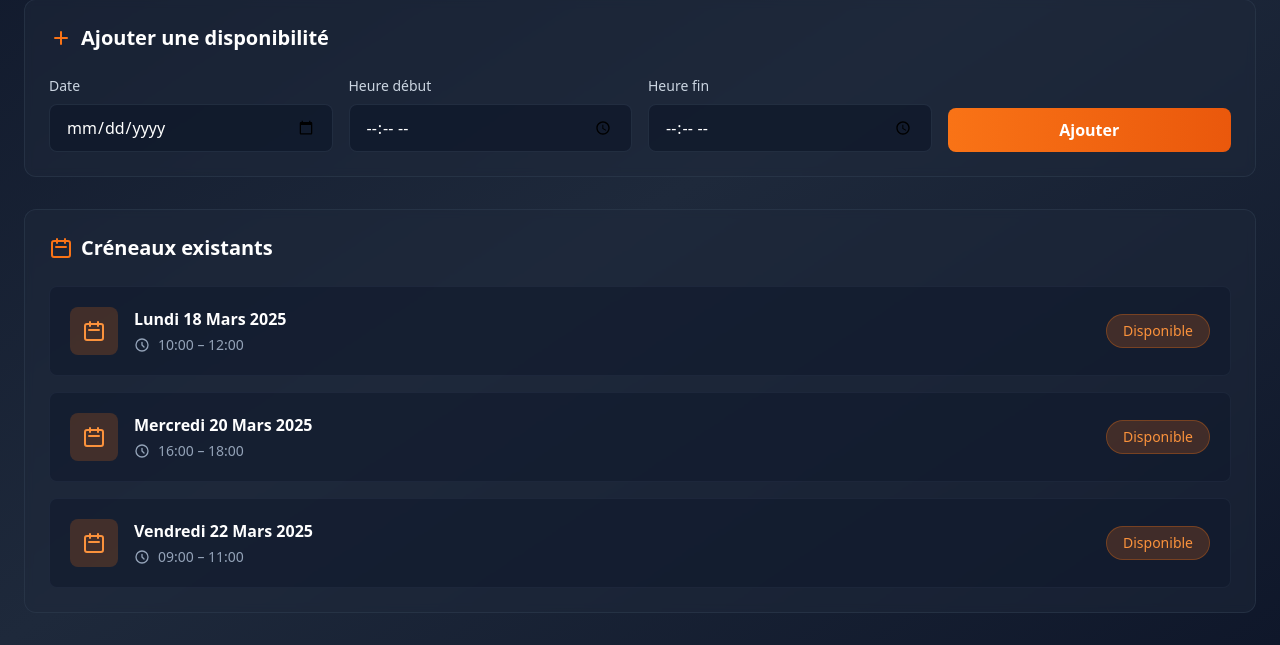
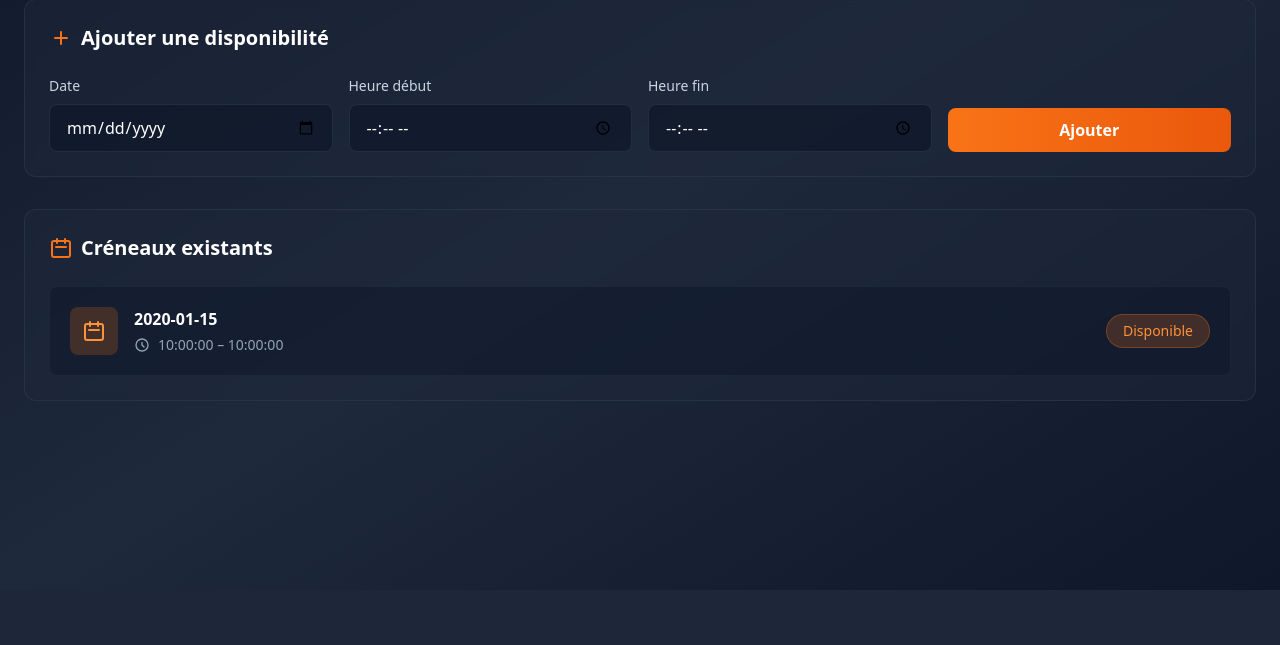
Before and after one commit to YounessAitJamaa/CoachPro, a PHP site: page /coach/disponibilites.php in a window 1280 px wide. Shown: the part 210-855 px from the top of the page. After the commit the page ends 800 px from the top, so only its background shows below. Run offline with PHP 8.4, Linux system fonts and the light colour scheme; the visitor is signed in with stand-in values (Sample User, id 1); tables that the repository leaves empty hold one stand-in row (values such as "Sample post"); some libraries are stand-ins or nearby versions.

Commit message:
Add the logic for disponibilites page in coach side

```diff
--- a/coach/disponibilites.php
+++ b/coach/disponibilites.php
@@ -1,3 +1,49 @@
+<?php
+
+    require_once '../config/conn.php';
+
+    session_start();
+
+    $user_id = $_SESSION['user_id'];
+
+    $stmt = mysqli_prepare($conn, 'SELECT * FROM coach WHERE id_user= ?');
+    mysqli_stmt_bind_param($stmt, 'i', $user_id);
+    mysqli_stmt_execute($stmt);
+    $coach_res = mysqli_stmt_get_result($stmt);
+
+    if($row = mysqli_fetch_assoc($coach_res)) {
+        $id_coach = $row['id_coach'];
+    }
+    mysqli_stmt_close($stmt);
+
+
+    if(isset($_POST['submit'])) {
+
+        $date = $_POST['date'];
+        $heure_debut = $_POST['heure_debut'];
+        $heure_fin = $_POST['heure_fin'];
+
+        $in_stmt = mysqli_prepare($conn, 'INSERT INTO disponibilite (date_disponibilite, heure_debut, heure_fin, id_coach) VALUES (?, ?, ?, ?)');
+        mysqli_stmt_bind_param($in_stmt, 'sssi', $date, $heure_debut, $heure_fin, $id_coach);
+
+        if(mysqli_stmt_execute($in_stmt)) {
+            header('Location: ' . $_SERVER['PHP_SELF'] . '?success=1');
+            exit();
+        }
+
+        mysqli_stmt_close($in_stmt);
+
+    }
+
+    $dis_stmt = mysqli_prepare($conn, 'SELECT * FROM disponibilite WHERE id_coach = ?');
+    mysqli_stmt_bind_param($dis_stmt, 'i', $id_coach);
+    mysqli_stmt_execute($dis_stmt);
+    $res_dis = mysqli_stmt_get_result($dis_stmt);
+
+?>
+
+
+
 <!DOCTYPE html>
 <html lang="fr">
 <head>
@@ -27,6 +73,15 @@
             </p>
         </div>
 
+        <?php if(isset($_GET['success'])): ?>
+            <div class="mb-6 p-4 bg-green-500/20 border border-green-500/50 text-green-400 rounded-lg flex items-center gap-3">
+                <svg class="w-5 h-5" fill="none" stroke="currentColor" viewBox="0 0 24 24">
+                    <path stroke-linecap="round" stroke-linejoin="round" stroke-width="2" d="M5 13l4 4L19 7"/>
+                </svg>
+                Profil mis à jour avec succès !
+            </div>
+        <?php endif; ?>
+
         <!-- Updated add availability card with glassmorphism effects -->
         <div class="bg-slate-800/50 backdrop-blur-sm border border-slate-700/50 rounded-xl p-6 mb-8">
             <h2 class="text-xl font-semibold mb-6 flex items-center gap-2 text-white">
@@ -36,12 +91,13 @@
                 Ajouter une disponibilité
             </h2>
 
-            <form class="grid grid-cols-1 md:grid-cols-4 gap-4">
+            <form method="POST" action="" class="grid grid-cols-1 md:grid-cols-4 gap-4">
                 <!-- Date -->
                 <div>
                     <label class="block text-sm text-slate-300 mb-2 font-medium">Date</label>
                     <input
                         type="date"
+                        name="date"
                         class="w-full px-4 py-2.5 rounded-lg bg-slate-900/70 border border-slate-700/50 focus:ring-2 focus:ring-orange-500 focus:border-transparent outline-none text-white transition-all"
                     >
                 </div>
@@ -51,6 +107,7 @@
                     <label class="block text-sm text-slate-300 mb-2 font-medium">Heure début</label>
                     <input
                         type="time"
+                        name="heure_debut"
                         class="w-full px-4 py-2.5 rounded-lg bg-slate-900/70 border border-slate-700/50 focus:ring-2 focus:ring-orange-500 focus:border-transparent outline-none text-white transition-all"
                     >
                 </div>
@@ -60,6 +117,7 @@
                     <label class="block text-sm text-slate-300 mb-2 font-medium">Heure fin</label>
                     <input
                         type="time"
+                        name="heure_fin"
                         class="w-full px-4 py-2.5 rounded-lg bg-slate-900/70 border border-slate-700/50 focus:ring-2 focus:ring-orange-500 focus:border-transparent outline-none text-white transition-all"
                     >
                 </div>
@@ -67,7 +125,8 @@
                 <!-- Button -->
                 <div class="flex items-end">
                     <button
-                        type="button"
+                        type="submit"
+                        name="submit"
                         class="w-full bg-gradient-to-r from-orange-500 to-orange-600 hover:shadow-lg hover:shadow-orange-500/20 text-white font-semibold py-2.5 rounded-lg transition-all duration-300 hover:scale-105"
                     >
                         Ajouter
@@ -88,6 +147,7 @@
             <div class="space-y-4">
 
                 <!-- Updated slot cards with better styling and hover effects -->
+                 <?php while($row = mysqli_fetch_assoc($res_dis)): ?>
                     <div class="flex items-center justify-between bg-slate-900/50 border border-slate-700/30 rounded-lg p-5 hover:border-orange-500/50 transition-all duration-300">
                         <div class="flex items-center gap-4">
                             <div class="w-12 h-12 bg-orange-500/20 rounded-lg flex items-center justify-center">
@@ -96,58 +156,18 @@
                                 </svg>
                             </div>
                             <div>
-                            <p class="font-semibold text-white">Lundi 18 Mars 2025</p>
+                                <p class="font-semibold text-white"><?= $row['date_disponibilite'] ?></p>
                                 <div class="flex items-center gap-2 text-slate-400 text-sm mt-1">
                                     <svg class="w-4 h-4" fill="none" stroke="currentColor" viewBox="0 0 24 24">
                                         <path stroke-linecap="round" stroke-linejoin="round" stroke-width="2" d="M12 8v4l3 3m6-3a9 9 0 11-18 0 9 9 0 0118 0z"/>
                                     </svg>
-                                <span>10:00 – 12:00</span>
+                                    <span><?= $row['heure_debut'] ?> – <?= $row['heure_fin'] ?></span>
                                 </div>
                             </div>
                         </div>
                         <span class="px-4 py-1.5 bg-orange-500/20 border border-orange-500/30 text-orange-400 font-medium text-sm rounded-full">Disponible</span>
                     </div>
-
-                <div class="flex items-center justify-between bg-slate-900/50 border border-slate-700/30 rounded-lg p-5 hover:border-orange-500/50 transition-all duration-300">
-                    <div class="flex items-center gap-4">
-                        <div class="w-12 h-12 bg-orange-500/20 rounded-lg flex items-center justify-center">
-                            <svg class="w-6 h-6 text-orange-400" fill="none" stroke="currentColor" viewBox="0 0 24 24">
-                                <path stroke-linecap="round" stroke-linejoin="round" stroke-width="2" d="M8 7V3m8 4V3m-9 8h10M5 21h14a2 2 0 002-2V7a2 2 0 00-2-2H5a2 2 0 00-2 2v12a2 2 0 002 2z"/>
-                            </svg>
-                        </div>
-                        <div>
-                            <p class="font-semibold text-white">Mercredi 20 Mars 2025</p>
-                            <div class="flex items-center gap-2 text-slate-400 text-sm mt-1">
-                                <svg class="w-4 h-4" fill="none" stroke="currentColor" viewBox="0 0 24 24">
-                                    <path stroke-linecap="round" stroke-linejoin="round" stroke-width="2" d="M12 8v4l3 3m6-3a9 9 0 11-18 0 9 9 0 0118 0z"/>
-                                </svg>
-                                <span>16:00 – 18:00</span>
-                            </div>
-                        </div>
-                    </div>
-                    <span class="px-4 py-1.5 bg-orange-500/20 border border-orange-500/30 text-orange-400 font-medium text-sm rounded-full">Disponible</span>
-                </div>
-
-                <div class="flex items-center justify-between bg-slate-900/50 border border-slate-700/30 rounded-lg p-5 hover:border-orange-500/50 transition-all duration-300">
-                    <div class="flex items-center gap-4">
-                        <div class="w-12 h-12 bg-orange-500/20 rounded-lg flex items-center justify-center">
-                            <svg class="w-6 h-6 text-orange-400" fill="none" stroke="currentColor" viewBox="0 0 24 24">
-                                <path stroke-linecap="round" stroke-linejoin="round" stroke-width="2" d="M8 7V3m8 4V3m-9 8h10M5 21h14a2 2 0 002-2V7a2 2 0 00-2-2H5a2 2 0 00-2 2v12a2 2 0 002 2z"/>
-                            </svg>
-                        </div>
-                        <div>
-                            <p class="font-semibold text-white">Vendredi 22 Mars 2025</p>
-                            <div class="flex items-center gap-2 text-slate-400 text-sm mt-1">
-                                <svg class="w-4 h-4" fill="none" stroke="currentColor" viewBox="0 0 24 24">
-                                    <path stroke-linecap="round" stroke-linejoin="round" stroke-width="2" d="M12 8v4l3 3m6-3a9 9 0 11-18 0 9 9 0 0118 0z"/>
-                                </svg>
-                                <span>09:00 – 11:00</span>
-                            </div>
-                        </div>
-                    </div>
-                    <span class="px-4 py-1.5 bg-orange-500/20 border border-orange-500/30 text-orange-400 font-medium text-sm rounded-full">Disponible</span>
-                </div>
-
+                <?php endwhile; ?>
             </div>
         </div>
 
--- a/coach/modifier_profile.php
+++ b/coach/modifier_profile.php
@@ -70,11 +70,6 @@
         $current_disc[] = $c['id_discipline'];
     }
     mysqli_stmt_close($stmt);
-
-
-
-
-
 
 ?>
 
```
Lines whose indentation alone changed are shown as unchanged.
